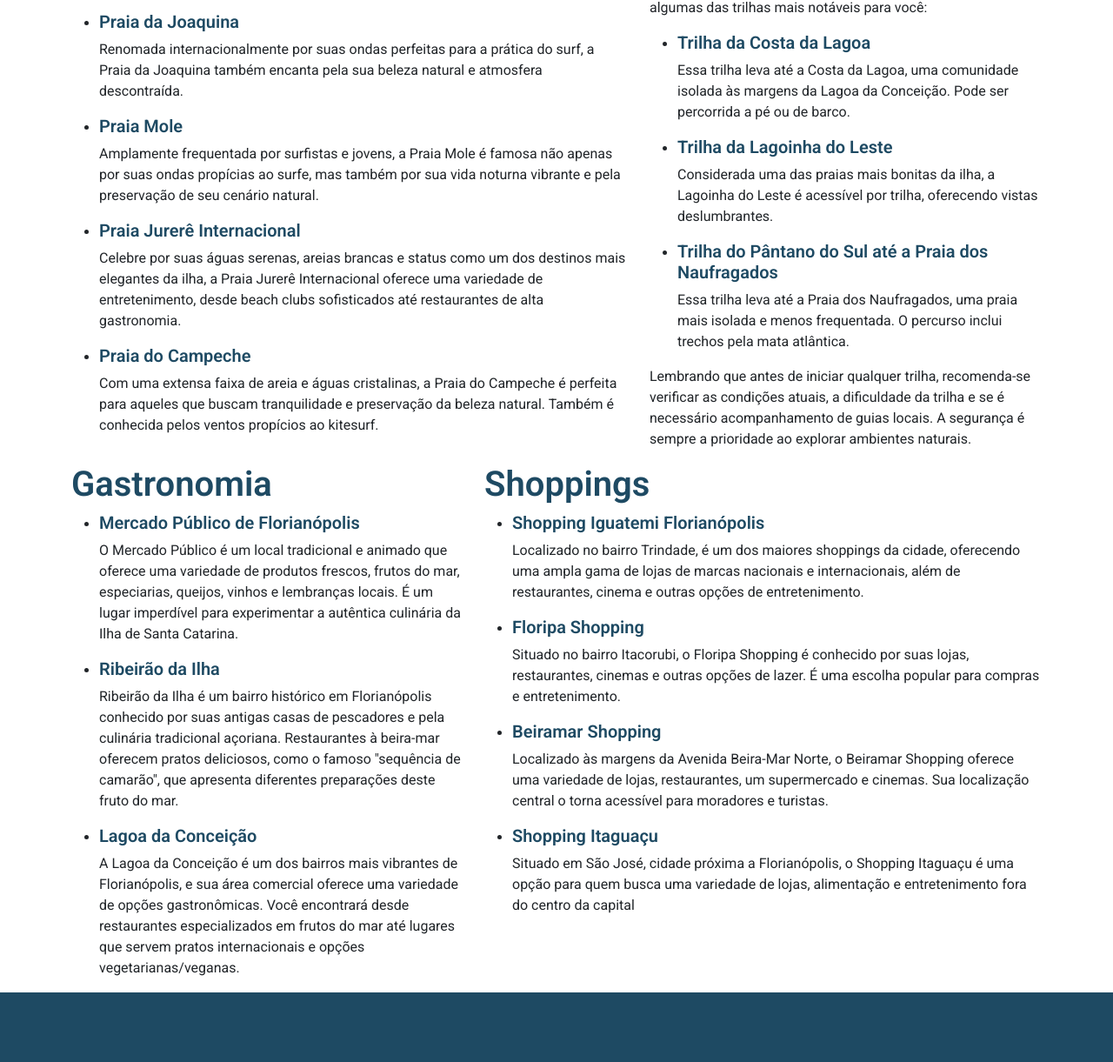
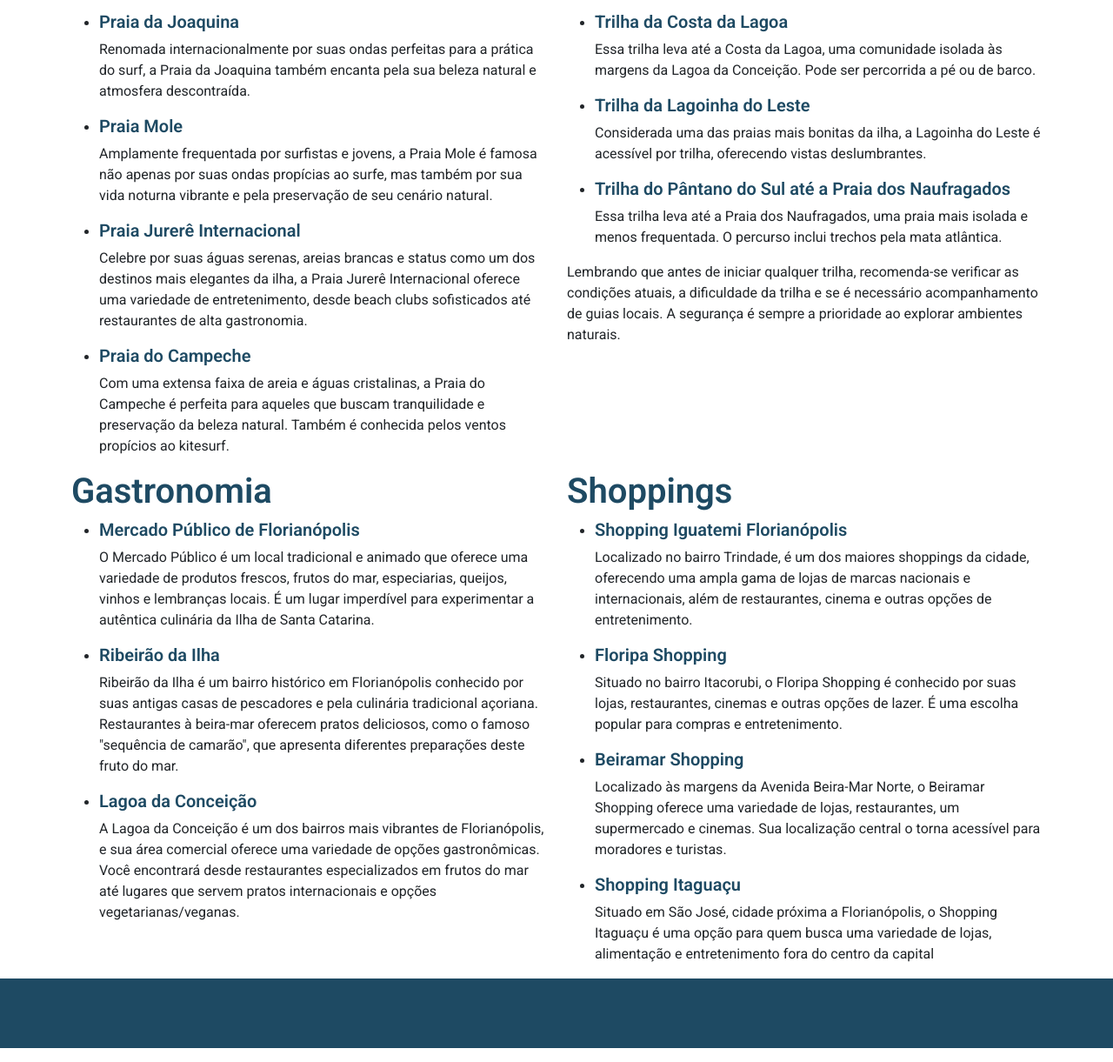
Before and after one commit to CopinDeAcai/Floriguia, a plain HTML site: page index.html in a window 1280 px wide. Shown: the part 284-1505 px from the top of the page at 87% size. Drawn offline with nearby package versions, Linux system fonts and the light colour scheme.

Commit message:
Add files via upload

```diff
--- a/index.html
+++ b/index.html
@@ -3,7 +3,7 @@
 <head>
     <meta charset="UTF-8">
     <meta name="viewport" content="width=device-width, initial-scale=1.0">
-    <title>HOME</title>
+    <title>Home</title>
     <link rel="stylesheet" href="./style/reset.css">
     <link href="https://cdn.jsdelivr.net/npm/bootstrap@5.3.2/dist/css/bootstrap.min.css" rel="stylesheet" integrity="sha384-T3c6CoIi6uLrA9TneNEoa7RxnatzjcDSCmG1MXxSR1GAsXEV/Dwwykc2MPK8M2HN" crossorigin="anonymous">
     <link rel="stylesheet" href="./style/style.css">
@@ -25,7 +25,7 @@
     <main>
         <div class="container">
             <div class="row justify-content-md-center">
-                <div class="col-md-7">
+                <div class="col-md-6">
                     <h1>Praias</h1>
                     <p>Floripa é conhecida por suas deslumbrantes praias, mas você já teve a oportunidade de descobrir quais são essas joias litorâneas? O Floriguia fez uma seleção das praias mais destacadas para você explorar e desfrutar.</p>
                     <ul>
@@ -40,7 +40,7 @@
                         </p>
                     </ul>
                 </div>
-                <div class="col-md-5">
+                <div class="col-md-6">
                     <h1>Trilhas</h1>
                     <p>Floripa também é um paraíso para os amantes de trilhas, oferecendo uma variedade de opções para explorar a natureza exuberante da ilha. O Floriguia compilou informações sobre algumas das trilhas mais notáveis para você:</p>
                     <ul>
@@ -53,7 +53,7 @@
                     </ul>
                     <p>Lembrando que antes de iniciar qualquer trilha, recomenda-se verificar as condições atuais, a dificuldade da trilha e se é necessário acompanhamento de guias locais. A segurança é sempre a prioridade ao explorar ambientes naturais.</p>
                 </div>
-                <div class="col-md-5">
+                <div class="col-md-6">
                     <h1>Gastronomia</h1>
                     <ul>
                         <li><h5>Mercado Público de Florianópolis</h5></li>
@@ -64,7 +64,7 @@
                         <p>A Lagoa da Conceição é um dos bairros mais vibrantes de Florianópolis, e sua área comercial oferece uma variedade de opções gastronômicas. Você encontrará desde restaurantes especializados em frutos do mar até lugares que servem pratos internacionais e opções vegetarianas/veganas.</p>
                     </ul>
                 </div>
-                <div class="col-md-7">
+                <div class="col-md-6">
                     <h1>Shoppings</h1>
                     <ul>
                         <li><h5>Shopping Iguatemi Florianópolis</h5></li>
```
Also changed, not shown: anuncie.html (+1 -1 lines), estabelecimentos.html (+1 -1 lines), produtos.html (+1 -1 lines), servicos.html (+1 -1 lines), turismo.html (+1 -1 lines).
